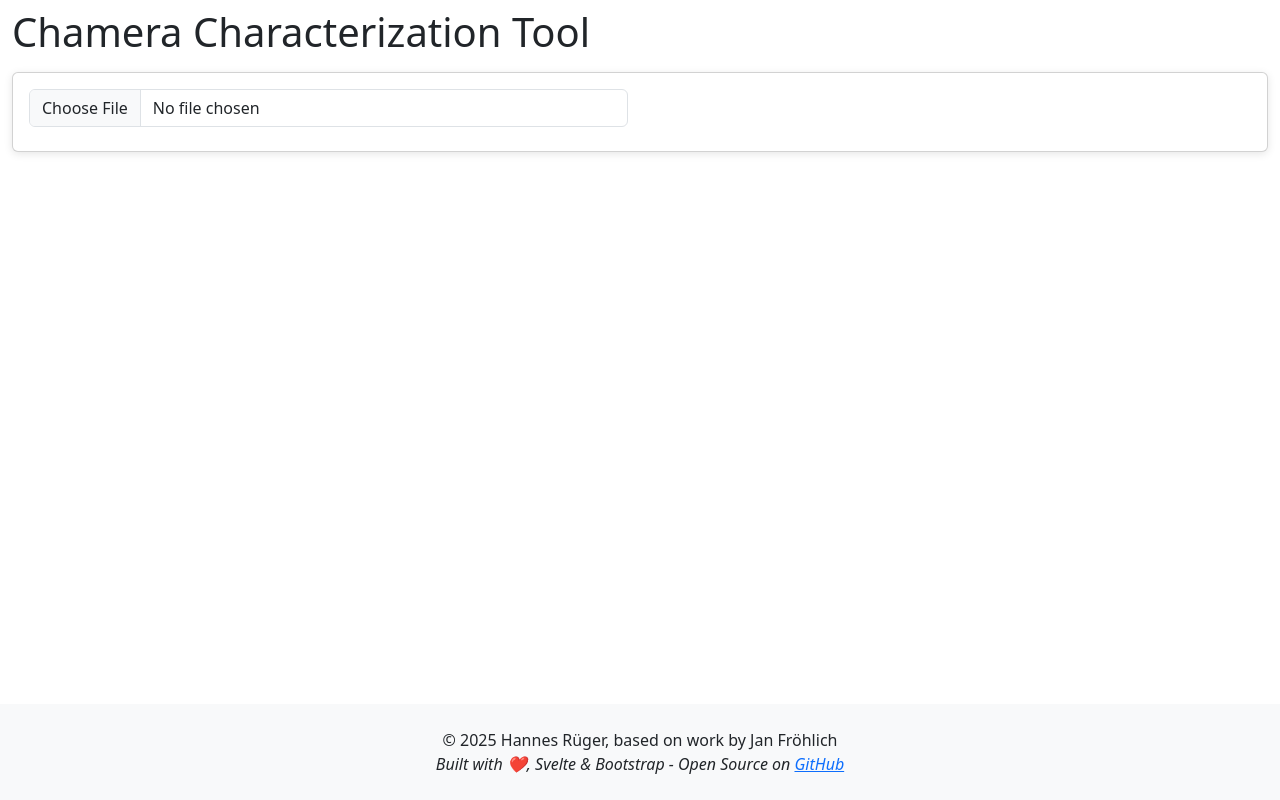
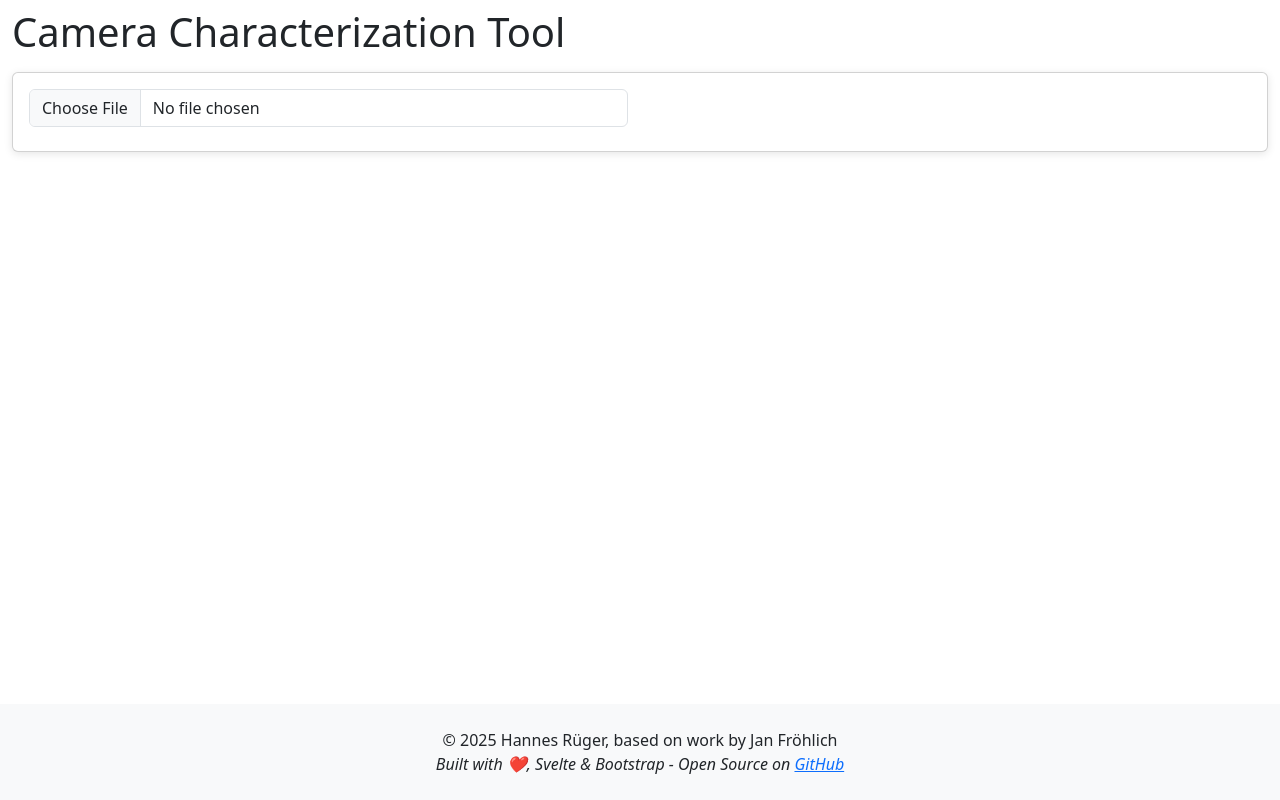
Before and after one commit to hrueger/camera-characterizer, a SvelteKit app: page / in a window 1280 px wide. Built offline with nearby package versions, Linux system fonts and the light colour scheme.

Commit message:
fix: typo

```diff
--- a/src/routes/+page.svelte
+++ b/src/routes/+page.svelte
@@ -82,7 +82,7 @@
 <div class="container-fluid py-2">
     <div class="row">
         <div class="col-12">
-            <h1 class="mb-3">Chamera Characterization Tool</h1>
+            <h1 class="mb-3">Camera Characterization Tool</h1>
             <div class="card mb-3 p-3">
                 <div class="row">
                     <div class="col">
```
